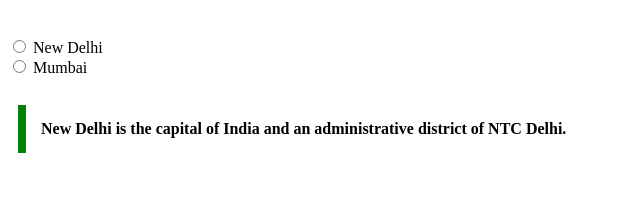
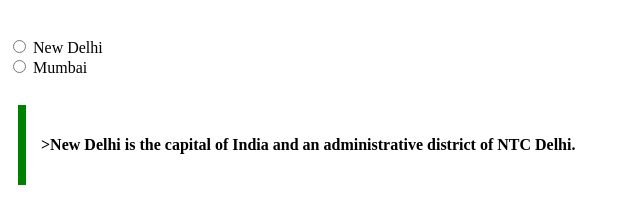
Before and after one commit to acciojob/trivia-rudrasro, a website: page main.html in a window 1280 px wide. Shown: the part 61-284 px from the top of the page, without its empty margins (0-640 px from the left). Drawn offline with Linux system fonts and the light colour scheme.

Commit message:
Update main.html

```diff
--- a/main.html
+++ b/main.html
@@ -13,7 +13,9 @@
     <label for="city" name="city">New Delhi</label><br>
     <input type="radio" name="city">
     <label for="city" name="city">Mumbai</label><br><br>
-    	<blockquote class= "quiz" cite="https://en.wikipedia.org/wiki/New_Delhi">New Delhi is the capital of India and an administrative district of NTC Delhi.</blockquote>
+    <blockquote class="quiz" cite="https://en.wikipedia.org/wiki/New_Delhi">
+    	<p>>New Delhi is the capital of India and an administrative district of NTC Delhi.</p>
+    </blockquote>
     <script type="text/javascript" src="./script.js">
 </script>
 
```
Lines whose indentation alone changed are shown as unchanged.
